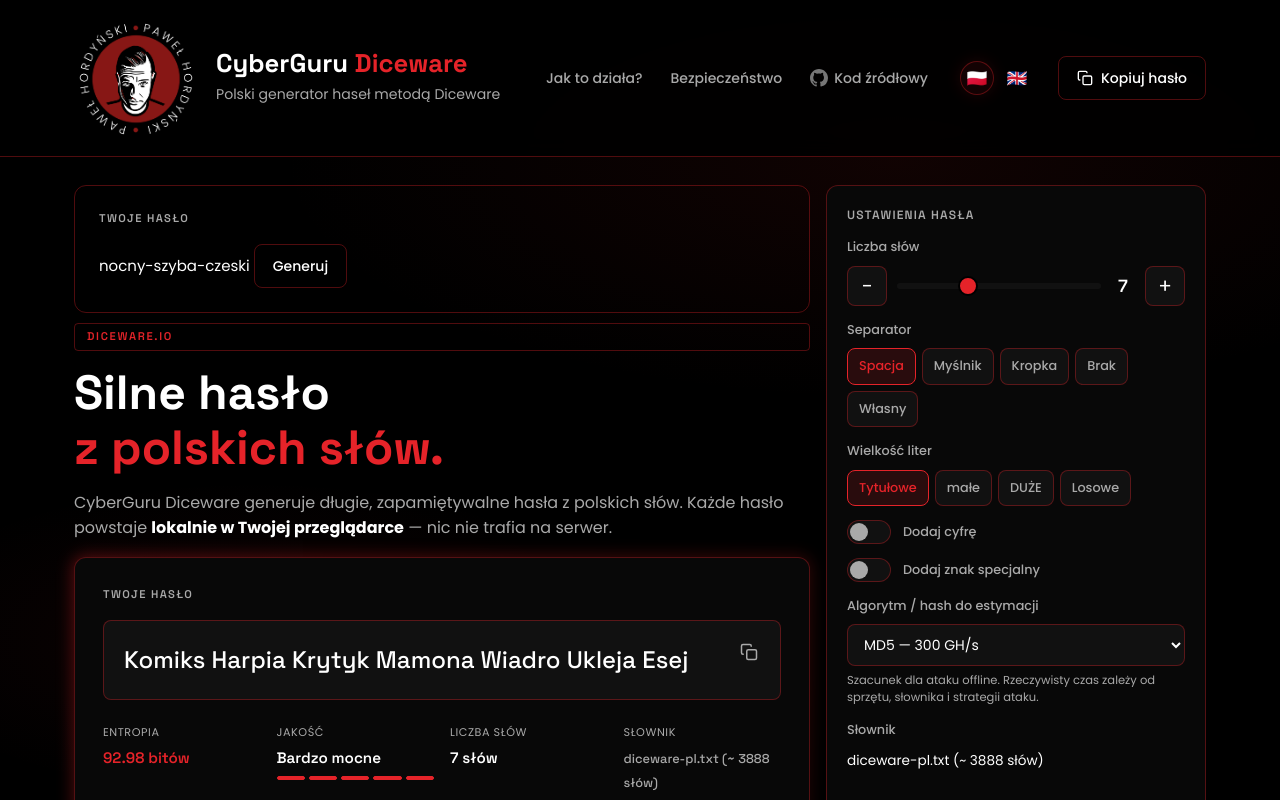
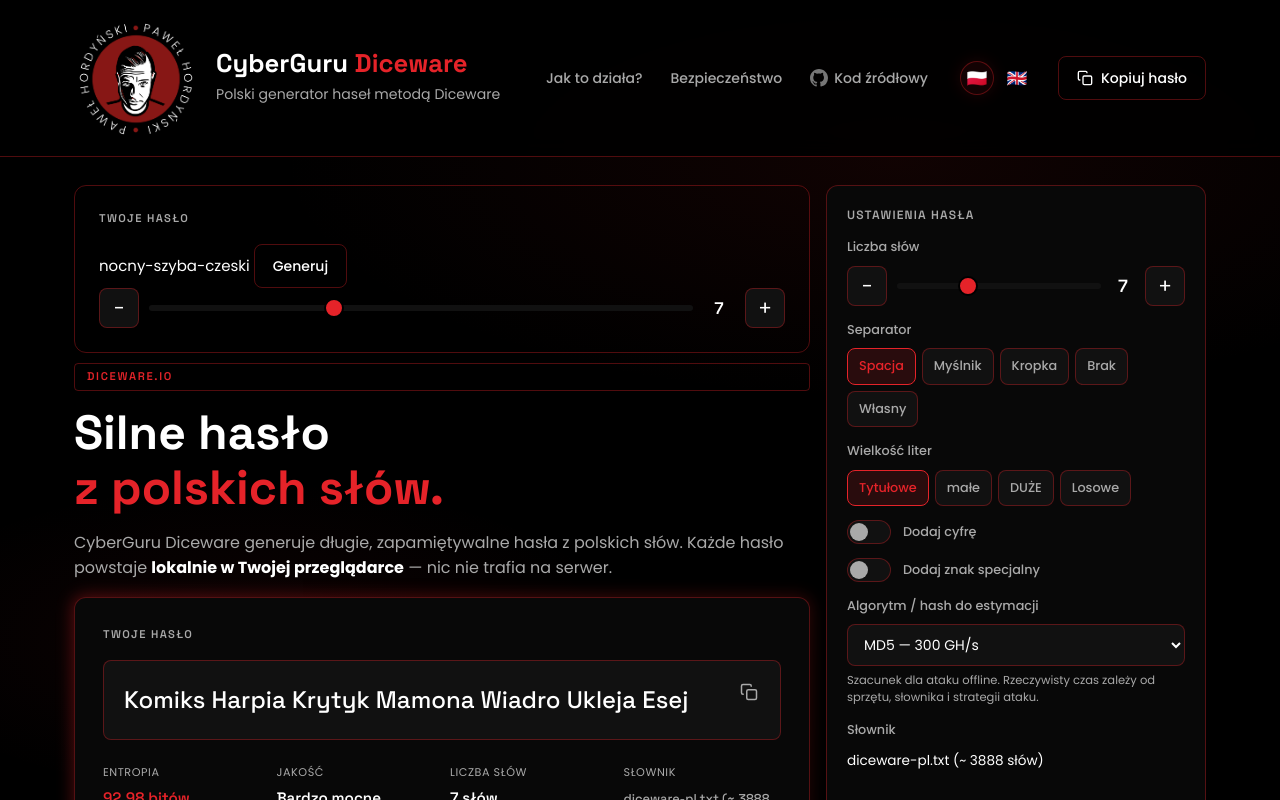
Before and after one commit to p4b1o/diceware-io, a SvelteKit app: page / in a window 1280 px wide. Shown: the top 800 px of the page. Built offline with nearby package versions, Linux system fonts and the light colour scheme.

Commit message:
Slider created

```diff
--- /dev/null
+++ b/src/lib/components/Slider.svelte
@@ -0,0 +1,91 @@
+<script lang="ts">
+  type Props = {
+    min: number;
+    max: number;
+    value: number;
+    onChange?: (value: number) => void;
+  }
+
+  const step = 1;
+  let {
+    min,
+    max,
+    value = $bindable(),
+    onChange
+  } = $props<Props & {}>();
+
+  function update(newValue: number) {
+    value = newValue;
+    onChange && onChange(newValue);
+  }
+
+  function decrease() {
+    if (value <= min) return;
+    update(Math.max(min, value - step));
+  }
+
+  function increase() {
+    if (value >= max) return;
+    update(value + step);
+  }
+
+  function handleInput(event: Event) {
+    const input = event.target as HTMLInputElement;
+    update(Number(input.value));
+  }
+</script>
+
+<div class="slider-control">
+  <button
+    type="button"
+    class="stepper"
+    onclick={decrease}
+    aria-label="Decrease"
+    disabled={value <= min}
+  >
+    −
+  </button>
+
+  <input
+    type="range"
+    class="slider"
+    min={min}
+    max={max}
+    step={step}
+    bind:value
+    oninput={handleInput}
+  />
+
+  <span class="slider-value">{value}</span>
+
+  <button
+    type="button"
+    class="stepper"
+    onclick={increase}
+    aria-label="Increase"
+    disabled={value >= max}
+  >
+    +
+  </button>
+</div>
+
+<style>
+  .slider-control {
+    display: flex;
+    align-items: center;
+    gap: 10px;
+  }
+
+  .slider-value {
+    font-family: var(--font-heading);
+    font-weight: 600;
+    font-size: 1.05rem;
+    min-width: 32px;
+    text-align: center;
+  }
+
+  button.stepper:disabled {
+    opacity: 0.5;
+    cursor: not-allowed;
+  }
+</style>
--- a/src/routes/Home/ui/Generator.svelte
+++ b/src/routes/Home/ui/Generator.svelte
@@ -5,6 +5,7 @@
     import { translationsStore } from '$lib/stores/translations.store';
     import Card from "$lib/components/Card.svelte";
     import CardTitle from "$lib/components/CardTitle.svelte";
+    import Slider from "$lib/components/Slider.svelte";
 
     let password = $state('');
     let words = $state<string[]>([]);
@@ -51,6 +52,7 @@
     <CardTitle>
         {$translationsStore.your_password}
     </CardTitle>
+
     {password}
 
             <button
@@ -59,6 +61,13 @@
             >
                 Generuj
             </button>
+
+
+            <Slider
+                min={3}
+                max={15}
+                value={7}
+            />
 </Card>
 
 <style>
```
